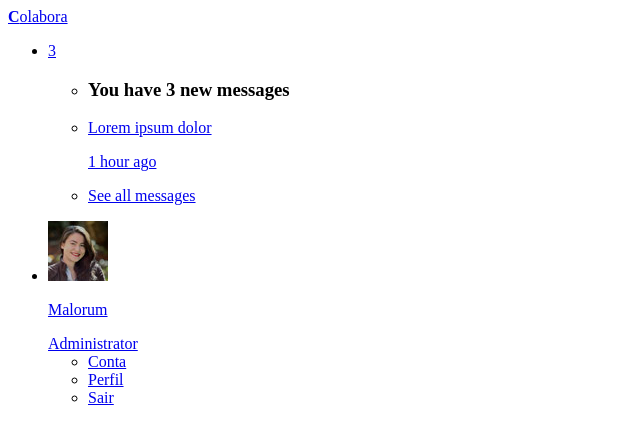
After one commit to josiasveras/Colabora, a PHP site: page /App/Views/app/quem_sou.phtml in a window 1280 px wide. The commit adds this page. Shown: the top 444 px of the page, without its empty margins (0-640 px from the left). Run offline with PHP 8.4, Linux system fonts and the light colour scheme.

Commit message:
tela quem sou

```diff
--- a/colabora/App/Controllers/AppController.php
+++ b/colabora/App/Controllers/AppController.php
@@ -41,6 +41,12 @@
         $this->render('fotos');
     }
 
+    public function quem_sou()
+    {
+
+        $this->render('quem_sou');
+    }
+
 
     }
 ?>
--- a/colabora/App/Views/app/home_projetos.phtml
+++ b/colabora/App/Views/app/home_projetos.phtml
@@ -1,5 +1,5 @@
 <!DOCTYPE html>
-<html lang="en" dir="ltr">
+<html lang="pt-BR">
   <head>
     <meta charset="utf-8">
     <title></title>
--- /dev/null
+++ b/colabora/App/Views/app/quem_sou.phtml
@@ -0,0 +1,74 @@
+<!DOCTYPE html>
+<html lang='pt-BR'>
+
+<head>
+    <title>Quem Sou</title>
+    <meta charset="utf-8">
+    <meta name="viewport" content="width=device-width, initial-scale=1">
+</head>
+
+<body>
+    <!--Menu usuário logado-->
+    <div class="header-main">
+        <a href="index.html" class="logo"><b>C</b>olabora</a>
+        <div class="w3layouts-right">
+            <div class="profile_details_left">
+                <!--notifications of menu start -->
+                <ul class="nofitications-dropdown">
+                    <li class="dropdown head-dpdn">
+                        <a href="#" class="dropdown-toggle" data-toggle="dropdown" aria-expanded="false"><i class="fa fa-envelope"></i><span class="badge">3</span></a>
+                        <ul class="dropdown-menu">
+                            <li>
+                                <div class="notification_header">
+                                    <h3>You have 3 new messages</h3>
+                                </div>
+                            </li>
+                            <li><a href="#">
+                                    <div class="notification_desc">
+                                        <p>Lorem ipsum dolor</p>
+                                        <p><span>1 hour ago</span></p>
+                                    </div>
+                                    <div class="clearfix"></div>
+                                </a></li>
+                            <li>
+                                <div class="notification_bottom">
+                                    <a href="#">See all messages</a>
+                                </div>
+                            </li>
+                        </ul>
+                    </li>
+
+                </ul>
+            </div>
+
+        </div>
+
+        <div class="profile_details w3l">
+            <ul>
+                <li class="dropdown profile_details_drop">
+                    <a href="#" class="dropdown-toggle" data-toggle="dropdown" aria-expanded="false">
+                        <div class="profile_img">
+                            <span class="prfil-img"><img src="icons/in4.jpg" alt=""> </span>
+                            <div class="user-name">
+                                <p>Malorum</p>
+                                <span>Administrator</span>
+                            </div>
+                            <i class="fa fa-angle-down"></i>
+                            <i class="fa fa-angle-up"></i>
+                            <div class="clearfix"></div>
+                        </div>
+                    </a>
+                    <ul class="dropdown-menu drp-mnu">
+                        <li> <a href="/cadastro_editar"><i class="fa fa-cog"></i>Conta</a> </li>
+                        <li> <a href="/perfil"><i class="fa fa-user"></i>Perfil</a> </li>
+                        <li> <a href="/logoff"><i class="fa fa-sign-out"></i>Sair</a> </li>
+                    </ul>
+                </li>
+            </ul>
+        </div>
+
+        <div class="clearfix"> </div>
+    </div>
+</body>
+
+</html>
--- a/colabora/public/css/styles.css
+++ b/colabora/public/css/styles.css
@@ -832,7 +832,7 @@ label.small {
     font-size: 38px;
   }
   .w3ls_banner_txt {
-    margin-left: 6em;
+    margin-left: 0em;
   }
 }
 
```
Also changed, not shown: colabora/App/Route.php (+6 -2 lines), colabora/App/Views/index/habilidades.phtml (+5 -6 lines), colabora/App/Views/index/home.phtml (deleted, +0 -9 lines), 1 other file.
